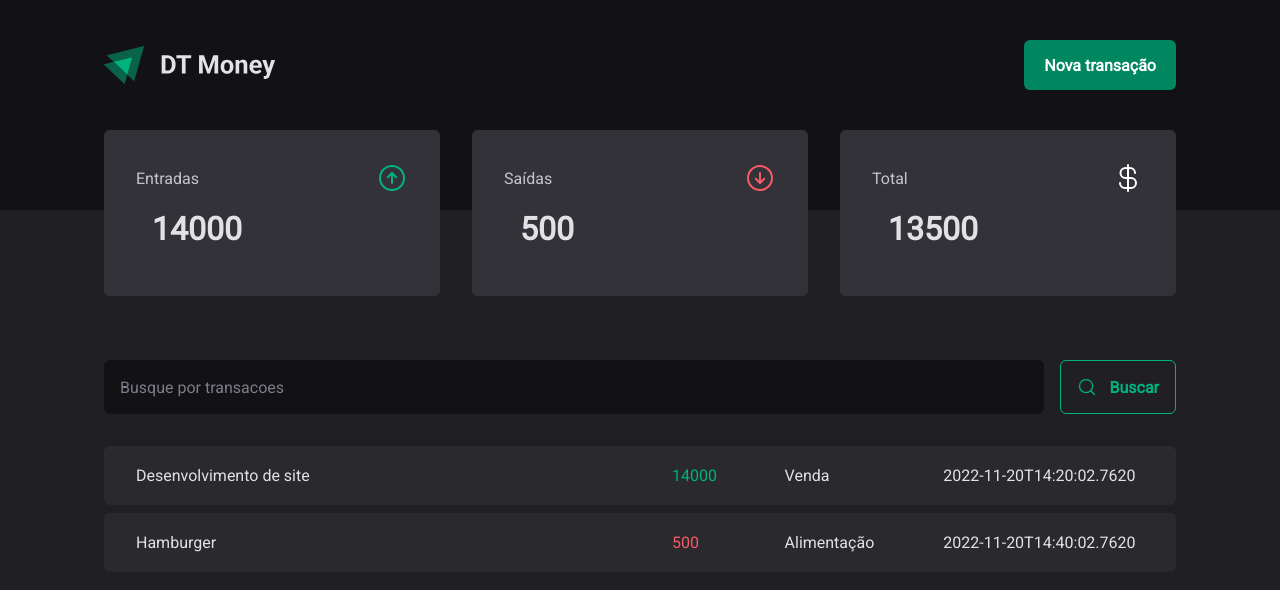
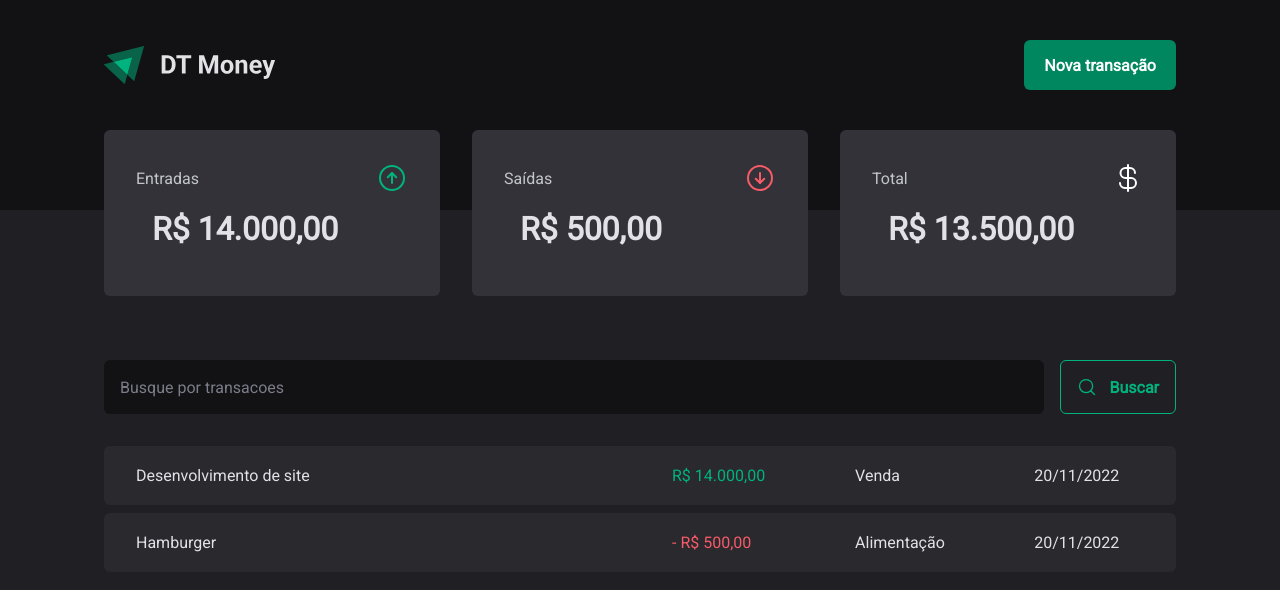
Before and after one commit to gabramos90/03-dt-money, a React (Vite) app: page / in a window 1280 px wide. Shown: the top 590 px of the page. Built offline with nearby package versions, Linux system fonts and the light colour scheme; data requests are answered from the project's data file.

Commit message:
formatted text

```diff
--- a/src/components/Summary/index.tsx
+++ b/src/components/Summary/index.tsx
@@ -1,6 +1,7 @@
 import { ArrowCircleDown, ArrowCircleUp, CurrencyDollar } from "phosphor-react";
 import { useContext } from "react";
 import { TransactionsContext } from "../../contexts/TransactionsContext";
+import { priceFormatter } from "../../utils/formatter";
 import { SummaryCard, SummaryContainer } from "./styles";
 
 export function Summary(){
@@ -34,7 +35,7 @@
                     <ArrowCircleUp size={32} color='#00b37e'/>
                 </header>
 
-                <strong>{summary.income}</strong>
+                <strong>{priceFormatter.format(summary.income)}</strong>
             </SummaryCard>
 
             <SummaryCard>
@@ -43,7 +44,7 @@
                     <ArrowCircleDown size={32} color='#f75a68'/>
                 </header>
 
-                <strong>{summary.outcome}</strong>
+                <strong>{priceFormatter.format(summary.outcome)}</strong>
             </SummaryCard>
 
 
@@ -53,7 +54,7 @@
                     <CurrencyDollar size={32} color='#fff'/>
                 </header>
 
-                <strong>{summary.total}</strong>
+                <strong>{priceFormatter.format(summary.total)}</strong>
             </SummaryCard>
         </SummaryContainer>
     )
--- a/src/pages/Transactions/index.tsx
+++ b/src/pages/Transactions/index.tsx
@@ -2,6 +2,7 @@
 import { Header } from "../../components/Header";
 import { Summary } from "../../components/Summary";
 import { TransactionsContext } from "../../contexts/TransactionsContext";
+import { dateFormatter, priceFormatter } from "../../utils/formatter";
 import { SearchForm } from "./components/SearchForm";
 import { PriceHighlight, TransactionsContainer, TransactionsTable } from "./styles";
 
@@ -59,11 +60,12 @@
                                 <td width='50%'>{transaction.description}</td>
                                 <td>
                                     <PriceHighlight variant={transaction.type}>
-                                        {transaction.price}
+                                        {transaction.type === 'outcome' && '- '}
+                                        {priceFormatter.format(transaction.price)}
                                     </PriceHighlight>
                                 </td>
                                 <td>{transaction.category}</td>
-                                <td>{transaction.createAt}</td>
+                                <td>{dateFormatter.format(new Date(transaction.createAt))}</td>
                             </tr>
                         )
                     })}
--- /dev/null
+++ b/src/utils/formatter.ts
@@ -0,0 +1,6 @@
+export const dateFormatter = new Intl.DateTimeFormat("pt-BR")
+
+export const priceFormatter = new Intl.NumberFormat("pt-BR", {
+    style: 'currency',
+    currency: 'BRL'
+})
```
